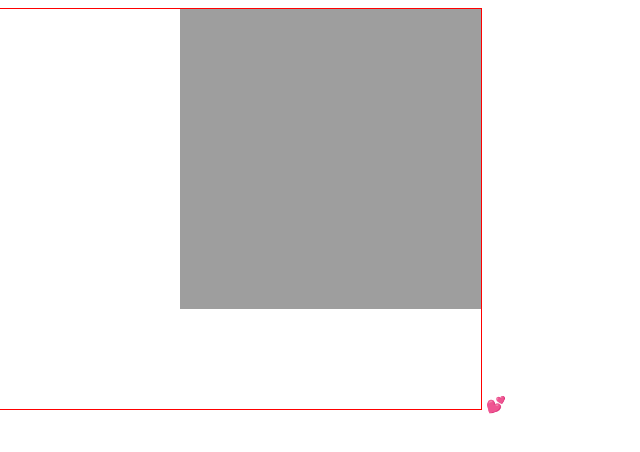
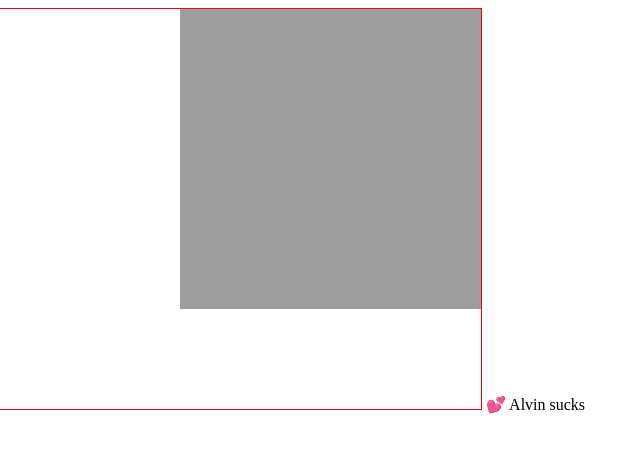
Before and after one commit to AndriwT/githubPagesDemo, a plain HTML site: page index.html in a window 1280 px wide. Shown: the full height of the page, 328-968 px from the left. Drawn offline with Linux system fonts and the light colour scheme.

Commit message:
Added some text

```diff
--- a/index.html
+++ b/index.html
@@ -13,4 +13,4 @@
 </body>
 </html>
 
-💕
+💕 Alvin sucks
```
